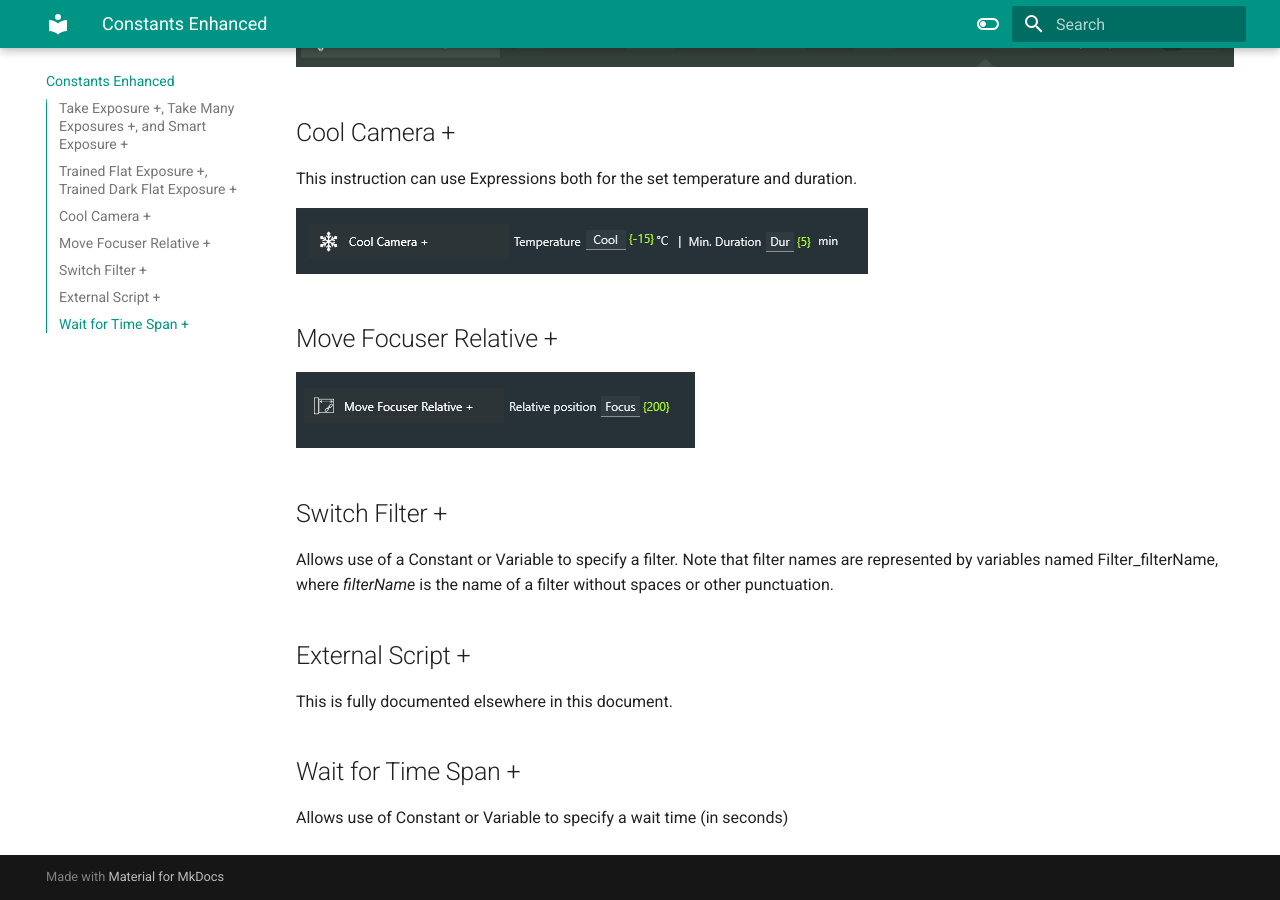
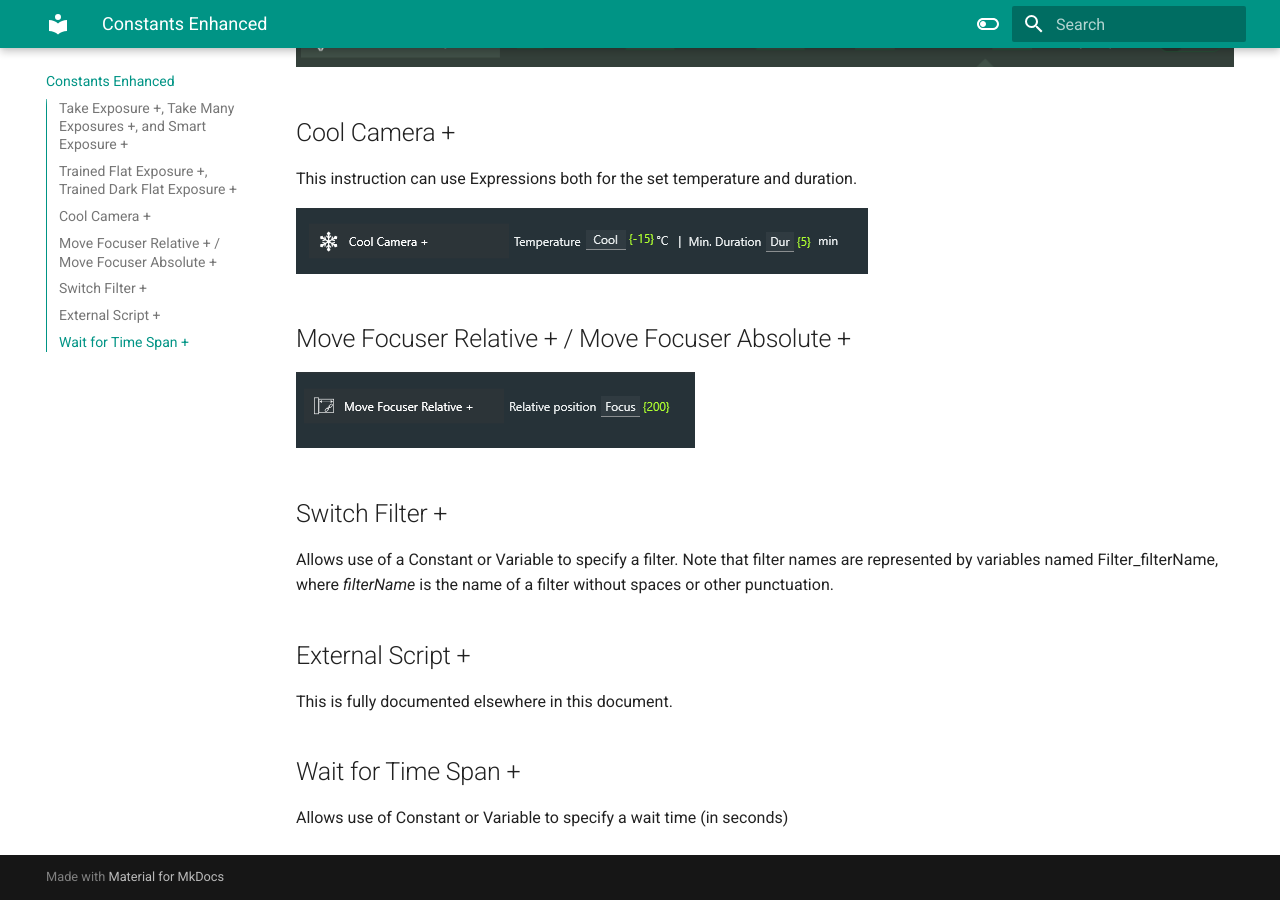
Before and after one commit to marcblank/marcblank.github.io, an MkDocs documentation site: the page built from docs/Constants Enhanced.md, in a window 1280 px wide and 900 px high, scrolled down 760 px. Built offline with MkDocs 1.6.1 and Material for MkDocs 9.7.7, drawn with Linux system fonts in a browser that asks for light colours.

```diff
--- a/docs/Constants Enhanced.md
+++ b/docs/Constants Enhanced.md
@@ -19,7 +19,7 @@ This instruction can use Expressions both for the set temperature and duration.
 
 ![](Cool.png)
 
-## Move Focuser Relative +
+## Move Focuser Relative + / Move Focuser Absolute +
 
 ![](Focus.png)
 
```
Also changed, not shown: docs/DIY Meridian Flip.md (+13 -0 lines), docs/DIYMF.png (added).
